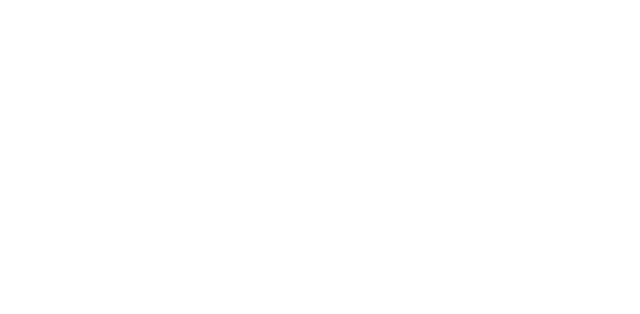
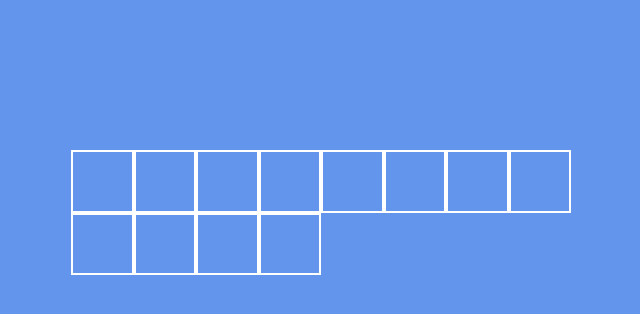
Before and after one commit to LucaFabbozzo/js-grigliadinamica, a plain HTML site: page index.html in a window 1280 px wide. Shown: the whole page, without its empty margins (319-959 px from the left). Drawn offline with Linux system fonts and the light colour scheme.

Commit message:
[add] html structure with squares

```diff
--- a/css/style.css
+++ b/css/style.css
@@ -0,0 +1,33 @@
+* {
+  margin: 0;
+  padding: 0;
+  box-sizing: border-box;
+}
+
+body {
+  font-family: 'Trebuchet MS', 'Lucida Sans Unicode', 'Lucida Grande', 'Lucida Sans', Arial, sans-serif;
+  background-color: cornflowerblue;
+  color: white;
+}
+
+.main-wrapper {
+  height: 100vh;
+  display: flex;
+  justify-content: center;
+  align-items: center;
+}
+
+.container {
+  display: flex;
+  flex-wrap: wrap;
+  align-content: flex-start;
+  width: 500px;
+  height: 500px;
+}
+
+.square{
+  width: calc(100% / 8);
+  height: calc(100% / 8);
+  border: 2px solid white;
+
+}
--- a/index.html
+++ b/index.html
@@ -8,8 +8,22 @@
   <title>Griglia Dinamica</title>
 </head>
 <body>
-
-
+  <div class="main-wrapper">
+    <div class="container">
+      <div class="square"></div>
+      <div class="square"></div>
+      <div class="square"></div>
+      <div class="square"></div>
+      <div class="square"></div>
+      <div class="square"></div>
+      <div class="square"></div>
+      <div class="square"></div>
+      <div class="square"></div>
+      <div class="square"></div>
+      <div class="square"></div>
+      <div class="square"></div>
+    </div>
+  </div>
   <script src="./js/script.js"></script>
 </body>
 </html>
```
Also changed, not shown: js/script.js (+11 -0 lines).
